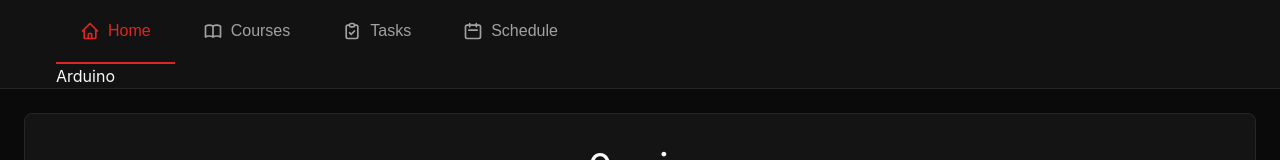
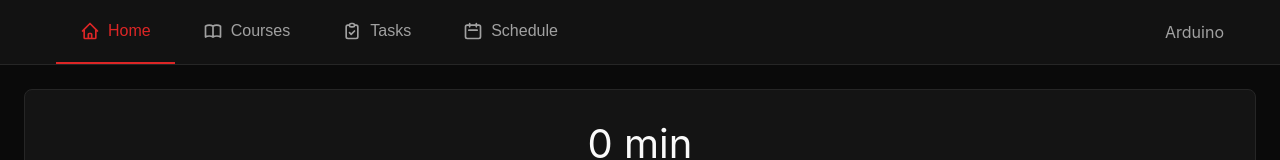
Before and after one commit to tinagrit/stormhacks, a website: page frontend/index.html in a window 1280 px wide. Shown: the top 160 px of the page. Drawn offline with Linux system fonts and the light colour scheme; no server answers.

Commit message:
prompt update

```diff
--- a/backend/index.js
+++ b/backend/index.js
@@ -34,7 +34,7 @@ app.get("/api/quote", async (req, res) => {
     const url = `https://generativelanguage.googleapis.com/v1beta/models/${MODEL}:generateContent?key=${API_KEY}`;
     const body = {
       contents: [
-        { parts: [{ text: "Give me a short, original motivational quote to inspire and reward someone with, who just finished studying but needs to still study more. Make it simple. No formatting of any sorts, I just want the quote." }] }
+        { parts: [{ text: "Give me a short, original motivational quote to inspire and reward someone with, who just finished studying but needs to still study more. Make it simple and lil funny so they catchy. No formatting of any sorts, I just want the quote." }] }
       ]
     };
     const response = await fetch(url, {
--- a/frontend/index.html
+++ b/frontend/index.html
@@ -65,6 +65,8 @@
             max-width: 1200px;
             margin: 0 auto;
             padding: 0 1rem;
+            display: flex;
+            justify-content: space-between;
         }
 
         .nav-tabs {
@@ -100,6 +102,17 @@
         .nav-tab svg {
             width: 20px;
             height: 20px;
+        }
+
+        #arduino-connect {
+            display: flex;
+            flex-wrap: wrap;
+            align-content: center;
+            cursor: pointer;
+        }
+
+        #arduino-connect p {
+            height: fit-content;
         }
 
         #mainBackground {
@@ -422,8 +435,8 @@
                     Schedule
                 </button>
             </div>
-            <div class="arduino-connect">
-                Arduino
+            <div class="arduino-connect" id="arduino-connect">
+                <p class="text-muted">Arduino</p>
             </div>
         </div>
     </div>
--- a/frontend/ui.js
+++ b/frontend/ui.js
@@ -8,6 +8,8 @@ let isPaused = false;
 
 let studyBlock = minToMs(25);
 let breakBlock = minToMs(10);
+
+let haveWorkingArduino = false;
 
 // fallback value in case API doesn't work
 let niceQuoteOfTheSession = "Engage your mind. Every discovery today fuels tomorrow's brilliance.";
@@ -48,6 +50,10 @@ loadTasksFromLocalStorage();
 
 
 
+
+
+// arduino
+document.getElementById('arduino-connect')
 
 
 
```
